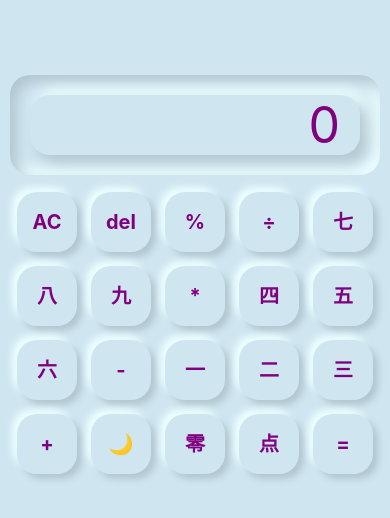
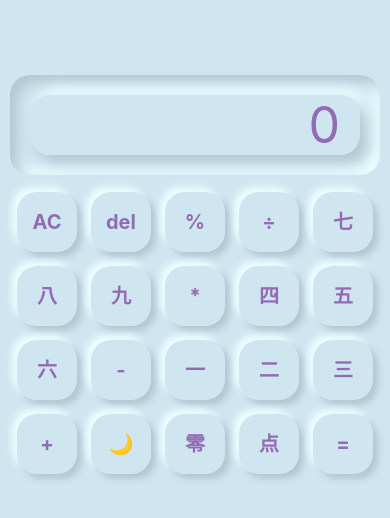
Before and after one commit to marinakinalone/react-native-calculator, a React Native app in the folder rnCalculator/: screen / in a window 390 px wide. Shown: the top 518 px of the page. Built offline with nearby package versions, Linux system fonts and the light colour scheme.

Commit message:
add styling to dark and light theme

```diff
--- a/rnCalculator/components/Calculator.js
+++ b/rnCalculator/components/Calculator.js
@@ -59,20 +59,20 @@ const Calculator = () => {
       setResult(currentInput.join(''));
     }
     return (
-        <View style={theme === 'light' ? (styles.container):(styles.container__dark)}>
+        <View style={theme === 'light' ? (styles.container__light):(styles.container__dark)}>
             {/* <Header  /> */}
-            <Display result={result}/>
+            <Display result={result} theme={theme} />
             {theme === 'light' ? (
-              <Keyboard handlePress={handlePress} keyboardTheme={btnValuesLight} />
+              <Keyboard handlePress={handlePress} keyboardTheme={btnValuesLight} theme={theme} />
             ):(
-              <Keyboard handlePress={handlePress} keyboardTheme={btnValuesDark} />
+              <Keyboard handlePress={handlePress} keyboardTheme={btnValuesDark} theme={theme} />
             )}
         </View>
     )
 }
 
 const styles = StyleSheet.create({
-  container: {
+  container__light: {
     flex: 1,
     backgroundColor: '#cfe6f1',
     padding:5,
@@ -80,7 +80,7 @@ const styles = StyleSheet.create({
   },
   container__dark: {
     flex: 1,
-    backgroundColor: 'red',
+    backgroundColor: '#936bb4',
     padding:5,
     minHeight: "100vh"
   },
--- a/rnCalculator/components/Display.js
+++ b/rnCalculator/components/Display.js
@@ -2,16 +2,16 @@ import React from 'react'
 import { View, Text, StyleSheet } from 'react-native';
 
 
-const Display = ({result}) => {
+const Display = ({result, theme}) => {
   return (
-    <View style={styles.display}>
-          <Text style={styles.display__result}>{result}</Text>
+    <View style={theme === 'light' ? (styles.display__light):(styles.display__dark)}>
+          <Text style={theme === 'light' ? (styles.display__result_light):(styles.display__result_dark)}>{result}</Text>
     </View>
   )
 }
 
 const styles = StyleSheet.create({
-    display: {
+    display__light: {
         marginTop: 70,
         marginLeft: 5,
         marginRight: 5,
@@ -19,15 +19,31 @@ const styles = StyleSheet.create({
         borderRadius: 20,
         boxShadow: "inset 7px 7px 13px #b2c6cf, inset -7px -7px 13px #ecffff"
     },
-    display__result: {
+    display__dark: {
+      marginTop: 70,
+      marginLeft: 5,
+      marginRight: 5,
+      marginBottom: 10,
+      borderRadius: 20,
+      boxShadow: "inset 7px 7px 13px #7d5b99, inset -7px -7px 13px #a97bcf"
+    },
+    display__result_light: {
         margin: 20,
         fontSize: 50,
-        color: "purple",
+        color: "#936bb4",
         textAlign:"right",
         paddingRight:20,
         borderRadius: 20,
         boxShadow: "7px 7px 13px #b2c6cf, 7px -7px 13px #ecffff"
-
-    }
+    },
+    display__result_dark: {
+      margin: 20,
+      fontSize: 50,
+      color: "#cfe6f1",
+      textAlign:"right",
+      paddingRight:20,
+      borderRadius: 20,
+      boxShadow: "7px 7px 13px #7d5b99, 7px -7px 13px #a97bcf"
+  }
   });
 export default Display;
--- a/rnCalculator/components/Keyboard.js
+++ b/rnCalculator/components/Keyboard.js
@@ -1,7 +1,7 @@
 import { View, Text, StyleSheet, TouchableOpacity } from 'react-native';
 import React from 'react'
 
-const Keyboard = ({handlePress, keyboardTheme}) => {
+const Keyboard = ({handlePress, keyboardTheme, theme}) => {
 
   return (
     <View style={styles.keyboard}>
@@ -9,7 +9,7 @@ const Keyboard = ({handlePress, keyboardTheme}) => {
         return (
           <TouchableOpacity key={index} onPress={() => {handlePress(value)}}>
             <View style={styles.btnWrapper}>
-              <Text style={styles.btn} >{value}</Text>
+              <Text style={theme === 'light' ? (styles.btn__light):(styles.btn__dark)} >{value}</Text>
             </View>
           </TouchableOpacity>
         )
@@ -33,11 +33,22 @@ const styles = StyleSheet.create({
     margin: 7
 
   },
-  btn: {
+  btn__light: {
     width: 60,
     height: 60,
     boxShadow: "5px 5px 7px #b2c6cf, -5px -5px 7px #ecffff",
-    color: 'purple',
+    color: '#936bb4',
+    borderRadius: 20,
+    textAlign: "center",
+    lineHeight: 60,
+    fontSize:20,
+    fontWeight:"bold"
+  },
+  btn__dark: {
+    width: 60,
+    height: 60,
+    boxShadow: "5px 5px 7px #7d5b99, -5px -5px 7px #a97bcf",
+    color: '#cfe6f1',
     borderRadius: 20,
     textAlign: "center",
     lineHeight: 60,
```
